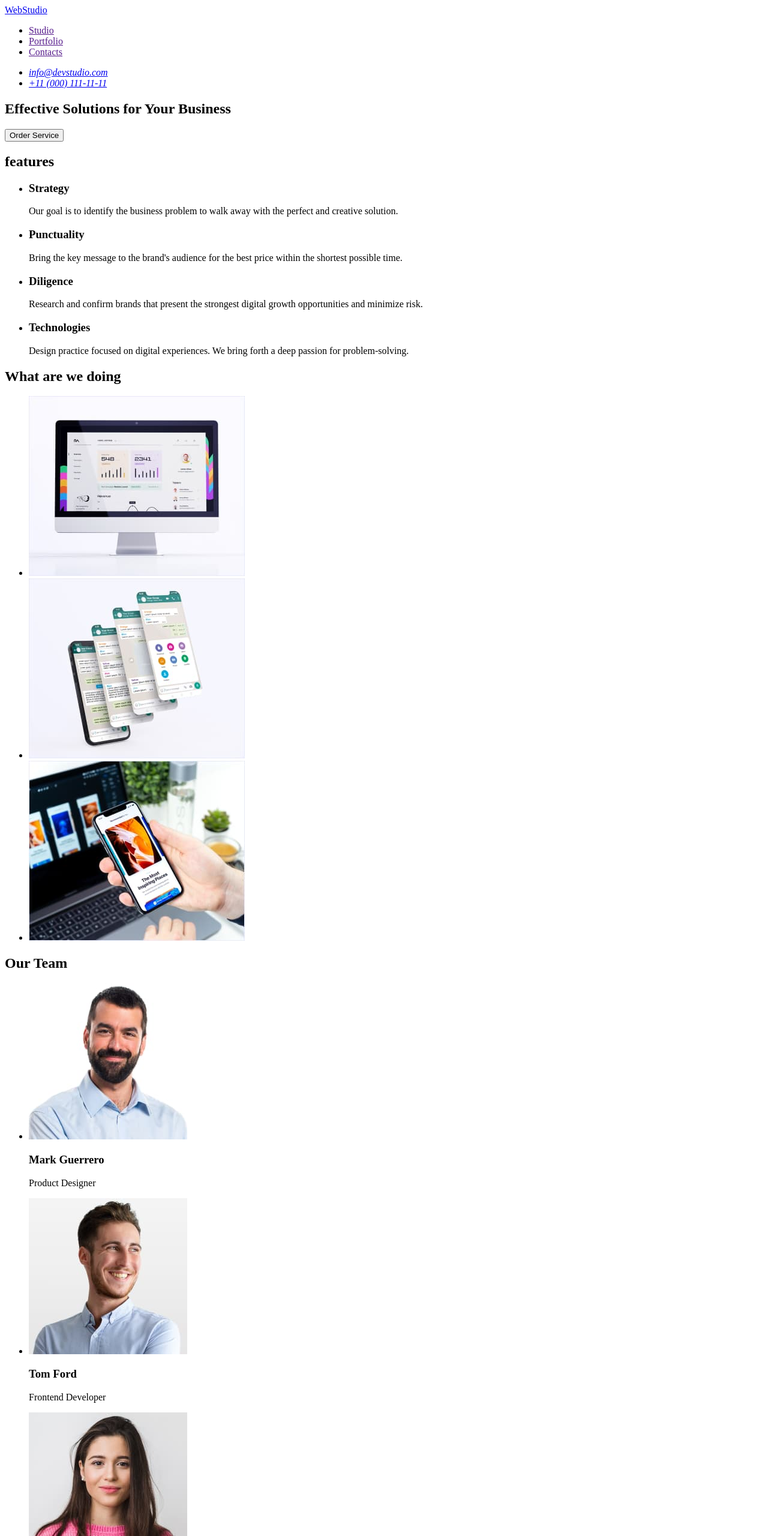
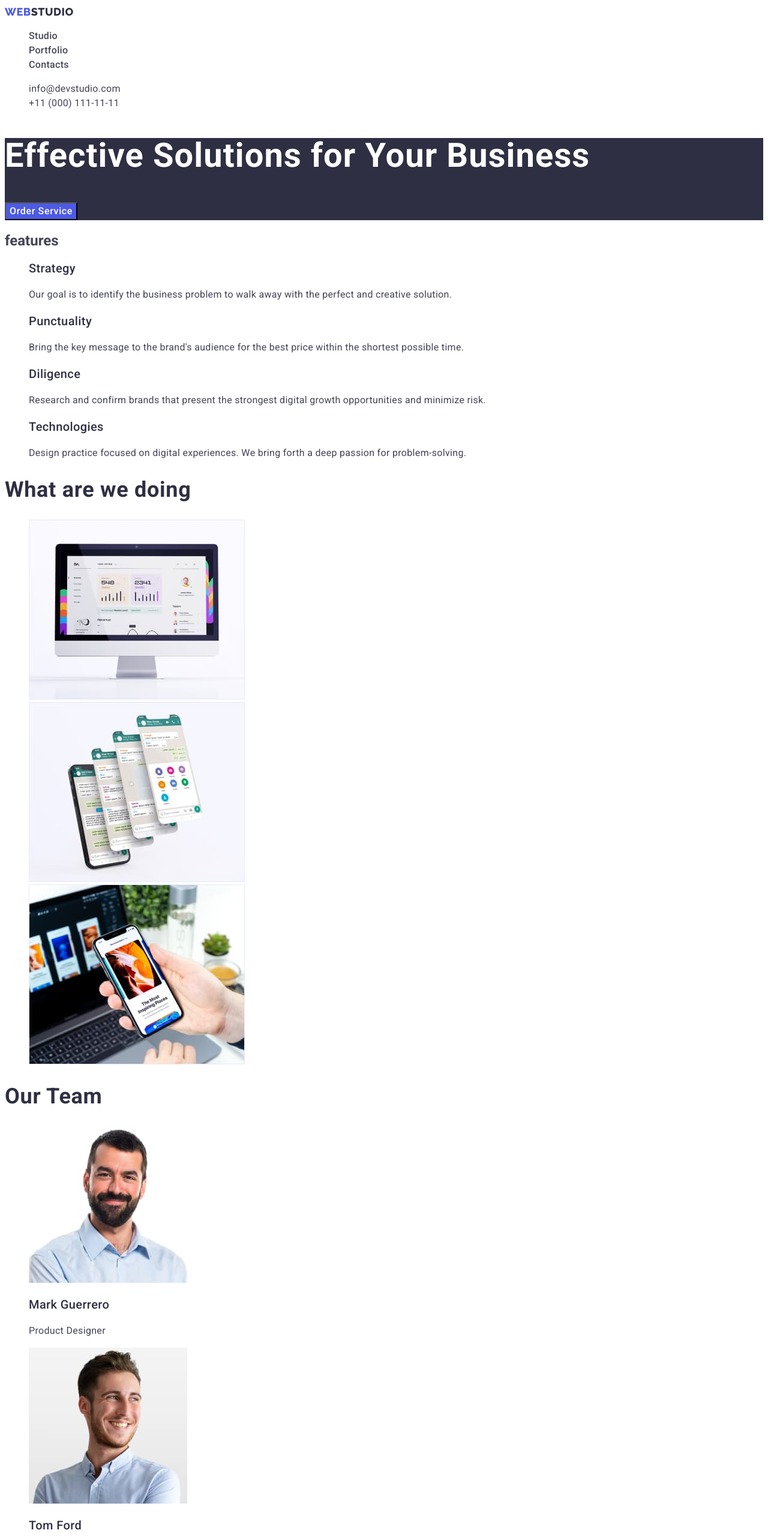
Before and after one commit to ginkosoul/goit-markup-hw-02, a plain HTML site: page index.html in a window 1280 px wide. Shown: the top 2560 px of the page at 60% size. Drawn offline with Linux system fonts and the light colour scheme.

Commit message:
portfolio-and-styles

```diff
--- /dev/null
+++ b/css/styles.css
@@ -0,0 +1,156 @@
+:root{
+    --header-text-color: #2E2F42;
+    --main-text-color:#434455;
+}
+body{
+    font-family: 'Roboto', sans-serif;
+    color: var(--main-text-color);
+}
+.list{
+    list-style: none;
+}
+.link{
+    text-decoration: none;
+}
+
+.logotype{
+    font-family: 'Raleway';
+    font-weight: 800;
+    font-size: 18px;
+    line-height: 1.33;
+    letter-spacing: 0.03em;
+    text-transform: uppercase;
+    color: var(--header-text-color);
+}
+.logo-web{
+    color: #4D5AE5;
+}
+.menu-link{
+    font-weight: 500;
+    font-size: 16px;
+    line-height: 1.5;
+    letter-spacing: 0.02em;
+    color: var(--main-text-color);
+}
+.contact-info{
+    font-style: normal;
+    font-weight: 400;
+    font-size: 16px;
+    line-height: 1.5;
+    letter-spacing: 0.02em;
+    color: var(--main-text-color);
+}
+.hero-section{
+    background: #2E2F42;
+}
+
+.main-header-text{
+    font-style: normal;
+    font-weight: 700;
+    font-size: 56px;
+    line-height: 1.07;
+    letter-spacing: 0.02em;
+    color: #FFFFFF;
+}
+.order-servise-btn{
+    font-family: 'Roboto';
+    font-style: normal;
+    font-weight: 500;
+    font-size: 16px;
+    line-height: 1.5;
+    letter-spacing: 0.04em;
+
+    color: #FFFFFF;
+
+    background: #4D5AE5;
+
+}
+.feature-list-name{
+    font-style: normal;
+    font-weight: 500;
+    font-size: 20px;
+    line-height: 1.2;
+    letter-spacing: 0.02em;
+    color: var(--header-text-color);
+
+}
+.feature-list-desc{
+    font-style: normal;
+    font-weight: 400;
+    font-size: 16px;
+    line-height: 1.5;
+    letter-spacing: 0.02em;
+    color: var(--main-text-color);
+}
+.our-product-header{
+    font-style: normal;
+    font-weight: 700;
+    font-size: 36px;
+    line-height: 1.11;
+    letter-spacing: 0.02em;
+    color: var(--header-text-color);
+}
+.our-team-head{
+    font-style: normal;
+    font-weight: 700;
+    font-size: 36px;
+    line-height: 1.11;
+    letter-spacing: 0.02em;
+    color: var(--header-text-color);
+}
+.teammate-name{
+    font-style: normal;
+    font-weight: 500;
+    font-size: 20px;
+    line-height: 1.2;
+    letter-spacing: 0.02em;
+    color: var(--header-text-color);
+}
+.teammate-trade{
+    font-style: normal;
+    font-weight: 400;
+    font-size: 16px;
+    line-height: 1.5;
+    letter-spacing: 0.02em;
+    color: var(--main-text-color);
+}
+.footer-section{
+    background: #2E2F42;
+}
+.footer-text{
+    font-style: normal;
+    font-weight: 400;
+    font-size: 16px;
+    line-height: 1.5;
+    letter-spacing: 0.02em;
+    color: #E7E9FC;
+}
+.filter-btn{
+    font-family: 'Roboto';
+    font-style: normal;
+    font-weight: 400;
+    font-size: 16px;
+    line-height: 1.5;
+    letter-spacing: 0.02em;
+    background: #F4F4FD;
+    color: #4D5AE5;
+    cursor: pointer;
+}
+.filter-btn:hover,
+.filter-btn:focus{
+    background: #404BBF;
+    color: #434455;
+}
+.portfolio-head{
+    font-weight: 500;
+    font-size: 20px;
+    line-height: 1.2;
+    letter-spacing: 0.02em;
+    color: var(--header-text-color);
+}
+.portfolio-group{
+    font-weight: 400;
+    font-size: 16px;
+    line-height: 1.5;
+    letter-spacing: 0.02em;
+}
--- a/index.html
+++ b/index.html
@@ -5,69 +5,88 @@
     <meta http-equiv="X-UA-Compatible" content="IE=edge" />
     <meta name="viewport" content="width=device-width, initial-scale=1.0" />
     <title>Document</title>
+    <link rel="preconnect" href="https://fonts.googleapis.com" />
+    <link rel="preconnect" href="https://fonts.gstatic.com" crossorigin />
+    <link
+      href="https://fonts.googleapis.com/css2?family=Raleway:wght@800&family=Roboto:wght@400;500;700;900&display=swap"
+      rel="stylesheet"
+    />
+    <link rel="stylesheet" href="./css/styles.css" />
   </head>
   <body>
-    <header>
-      <nav>
-        <a href="./index.html">WebStudio</a>
-        <ul>
-          <li><a href="">Studio</a></li>
-          <li><a href="">Portfolio</a></li>
-          <li><a href="">Contacts</a></li>
+    <header class="main-header">
+      <nav class="page-nav">
+        <a class="link logotype" href="./index.html"
+          ><span class="logo-web">Web</span>Studio</a
+        >
+        <ul class="menu list">
+          <li class="menu-item">
+            <a class="link menu-link" href="./index.html">Studio</a>
+          </li>
+          <li class="menu-item">
+            <a class="link menu-link" href="./portfolio.html">Portfolio</a>
+          </li>
+          <li class="menu-item">
+            <a class="link menu-link" href="">Contacts</a>
+          </li>
         </ul>
       </nav>
       <address>
-        <ul>
+        <ul class="list">
           <li>
-            <a href="mailto:info@devstudio.com">info@devstudio.com</a>
+            <a class="contact-info link" href="mailto:info@devstudio.com"
+              >info@devstudio.com</a
+            >
           </li>
           <li>
-            <a href="tel:+110001111111">+11 (000) 111-11-11</a>
+            <a class="contact-info link" href="tel:+110001111111"
+              >+11 (000) 111-11-11
+            </a>
           </li>
         </ul>
       </address>
     </header>
     <main>
-      <section>
-        <h1>Effective Solutions for Your Business</h1>
-        <button type="button">Order Service</button>
+      <section class="hero-section">
+        <h1 class="main-header-text">Effective Solutions for Your Business</h1>
+        <button class="order-servise-btn" type="button">Order Service</button>
       </section>
-      <section>
-        <h2>features</h2>
-        <ul>
+      <section class="faetures">
+        <h2 class="faetures-subhead">features</h2>
+        <ul class="feature-list list">
           <li>
-            <h3>Strategy</h3>
-            <p>
+            <h3 class="feature-list-name">Strategy</h3>
+            <p class="feature-list-desc">
               Our goal is to identify the business problem to walk away with the
               perfect and creative solution.
             </p>
           </li>
           <li>
-            <h3>Punctuality</h3>
-            <p>
+            <h3 class="feature-list-name">Punctuality</h3>
+            <p class="feature-list-desc">
               Bring the key message to the brand's audience for the best price
               within the shortest possible time.
             </p>
           </li>
           <li>
-            <h3>Diligence</h3>
-            <p>
+            <h3 class="feature-list-name">Diligence</h3>
+            <p class="feature-list-desc">
               Research and confirm brands that present the strongest digital
               growth opportunities and minimize risk.
             </p>
           </li>
           <li>
-            <h3>Technologies</h3>
-            <p>
+            <h3 class="feature-list-name">Technologies</h3>
+            <p class="feature-list-desc">
               Design practice focused on digital experiences. We bring forth a
               deep passion for problem-solving.
             </p>
           </li>
         </ul>
       </section>
-      <section>
-        <h2>What are we doing</h2>
-        <ul>
+      <section class="our-product">
+        <h2 class="our-product-header">What are we doing</h2>
+        <ul class="list">
           <li>
             <img
               src="./images/about/img_1.jpg"
@@ -94,9 +113,9 @@
           </li>
         </ul>
       </section>
-      <section>
-        <h2>Our Team</h2>
-        <ul>
+      <section class="our-team">
+        <h2 class="our-team-head">Our Team</h2>
+        <ul class="list">
           <li>
             <img
               src="./images/team_photo/mark_g.jpg"
@@ -104,8 +123,8 @@
               width="264"
               height="260"
             />
-            <h3>Mark Guerrero</h3>
-            <p>Product Designer</p>
+            <h3 class="teammate-name">Mark Guerrero</h3>
+            <p class="teammate-trade">Product Designer</p>
           </li>
           <li>
             <img
@@ -114,8 +133,8 @@
               width="264"
               height="260"
             />
-            <h3>Tom Ford</h3>
-            <p>Frontend Developer</p>
+            <h3 class="teammate-name">Tom Ford</h3>
+            <p class="teammate-trade">Frontend Developer</p>
           </li>
           <li>
             <img
@@ -124,8 +143,8 @@
               width="264"
               height="260"
             />
-            <h3>Camila Garcia</h3>
-            <p>Marketing</p>
+            <h3 class="teammate-name">Camila Garcia</h3>
+            <p class="teammate-trade">Marketing</p>
           </li>
           <li>
             <img
@@ -134,15 +153,17 @@
               width="264"
               height="260"
             />
-            <h3>Daniel Wilson</h3>
-            <p>UI Designer</p>
+            <h3 class="teammate-name">Daniel Wilson</h3>
+            <p class="teammate-trade">UI Designer</p>
           </li>
         </ul>
       </section>
     </main>
-    <footer>
-      <a href="./index.html">WebStudio</a>
-      <p>
+    <footer class="footer-section">
+      <a class="link logotype" href="./index.html"
+        ><span class="logo-web">Web</span>Studio</a
+      >
+      <p class="footer-text">
         Increase the flow of customers and sales for your business with digital
         marketing & growth solutions.
       </p>
```
Also changed, not shown: portfolio.html (added, +183 -0 lines), images/portfolio/projectcard-1-1.jpg (added), images/portfolio/projectcard-1-2.jpg (added), images/portfolio/projectcard-1-3.jpg (added), images/portfolio/projectcard-2-1.jpg (added), images/portfolio/projectcard-2-2.jpg (added), images/portfolio/projectcard-2-3.jpg (added), images/portfolio/projectcard-3-1.jpg (added), images/portfolio/projectcard-3-2.jpg (added), images/portfolio/projectcard-3-3.jpg (added).
